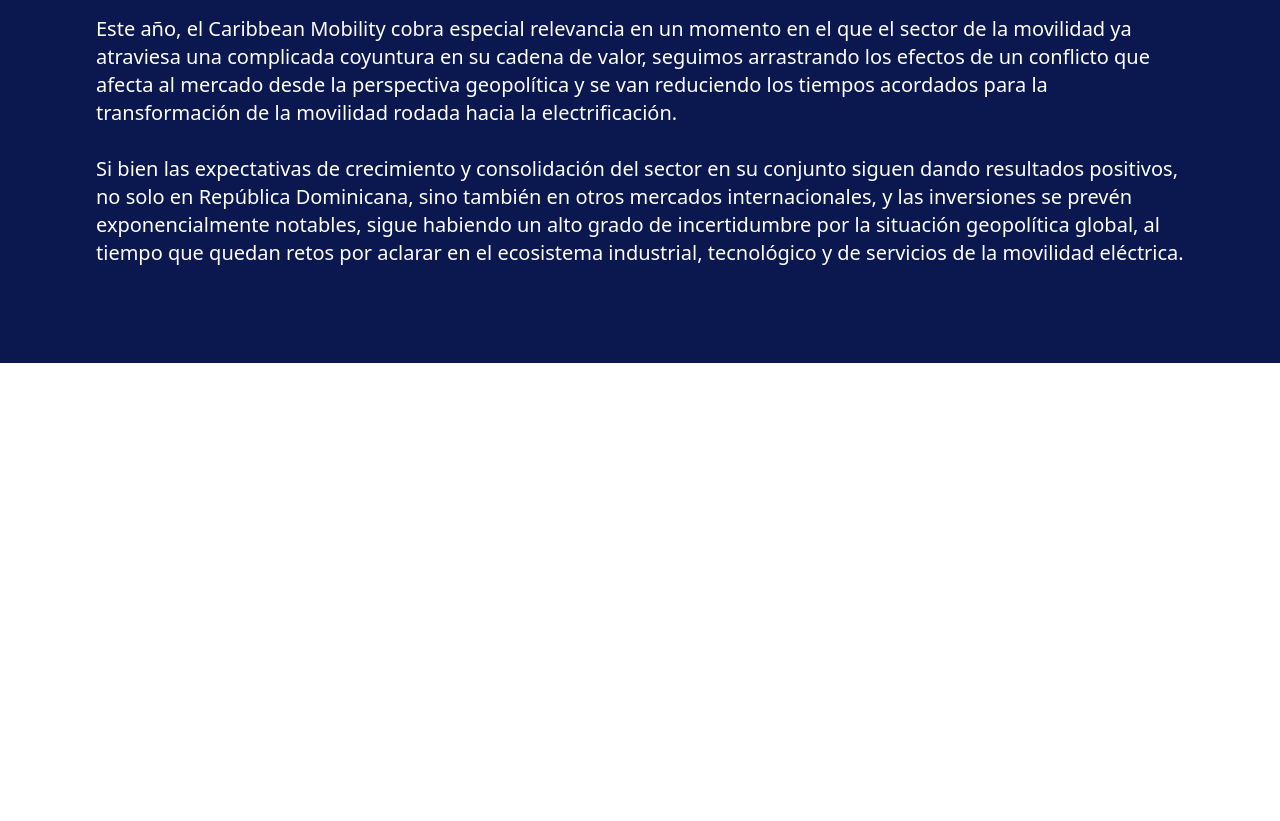
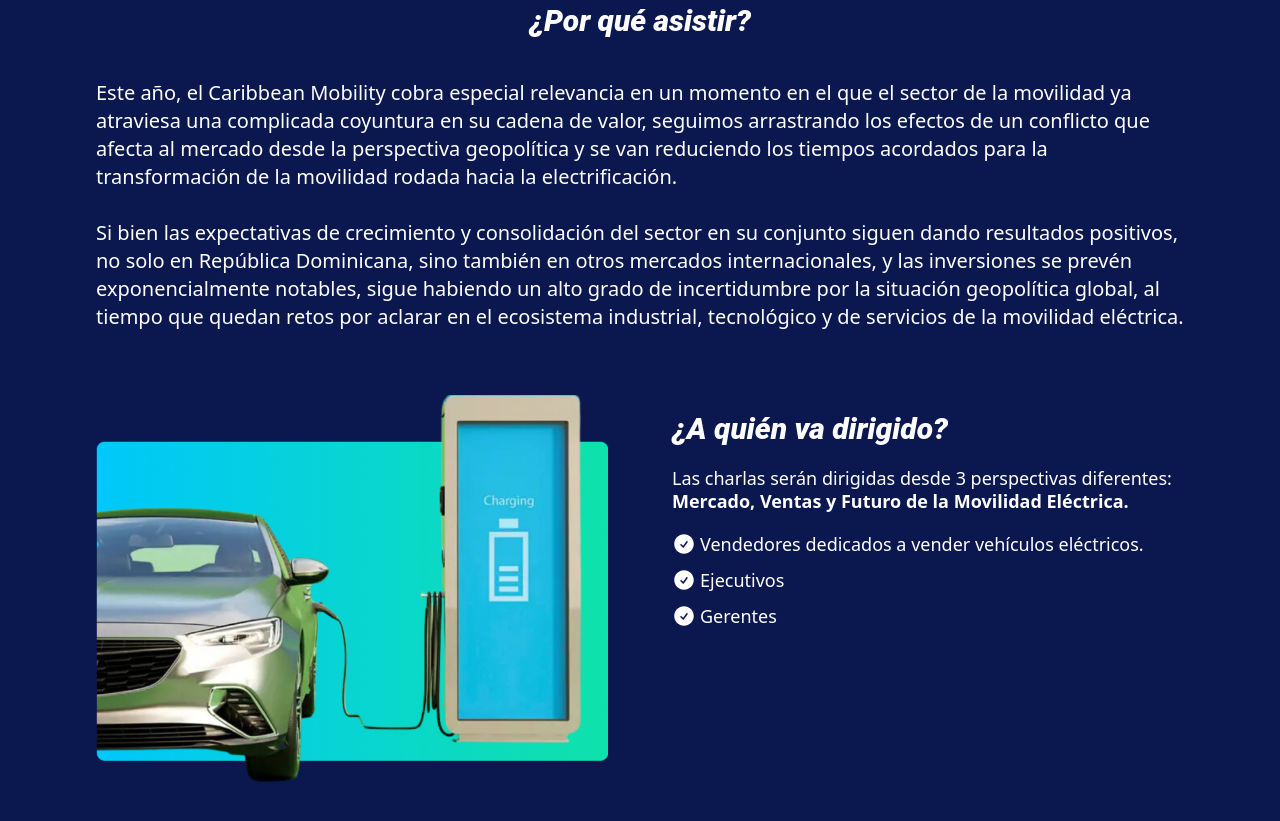
Before and after one commit to IamTenshi/CaribbeanMovility, an Astro site: page / in a window 1280 px wide. Shown: the part 1833-2654 px from the top of the page. Before the commit the page ends 2196 px from the top, so only its background shows below. Built offline with nearby package versions, Linux system fonts and the light colour scheme; Astro itself is replaced by a stand-in of ours; a web font is replaced by a local one.

Commit message:
feat(index): add target audience section

```diff
--- a/src/components/Hero.astro
+++ b/src/components/Hero.astro
@@ -8,11 +8,11 @@
     </video>
   </div>
   <div class="flex flex-col gap-y-8">
-    <h1 class="flex flex-col text-4xl font-roboto italic font-black xs:text-5xl">
+    <h1 class="flex flex-col text-4xl italic font-black font-roboto xs:text-5xl">
       <span class="text-sky-malted">Feria de Movilidad Eléctrica</span>
       <span class="text-white">República Dominicana</span>
     </h1>
-    <div class="flex flex-col xs:flex-row gap-y-2 gap-x-5 text-downriver">
+    <div class="flex flex-col 2xs:flex-row gap-y-2 gap-x-5 text-downriver">
       <button class="px-4 py-1 text-xl font-medium rounded-md bg-bright-sky-blue w-fit">Cómo llegar</button>
       <button class="px-4 py-1 text-xl font-medium rounded-md bg-bright-sky-blue w-fit">Contáctanos</button>
     </div>
--- a/src/components/TargetAudience.astro
+++ b/src/components/TargetAudience.astro
@@ -1,3 +1,29 @@
-<section>
+---
+import { Image } from 'astro:assets';
+import image from '../../public/images/target-audience-img.png';
+import checkIcon from '../../public/icons/check.svg';
+---
 
+<section class="flex flex-col lg:flex-row gap-x-16">
+  <div class="lg:w-1/2">
+    <Image src={image} alt="Ilustración" />
+  </div>
+  <div class="flex flex-col py-4 lg:w-1/2 gap-y-5">
+    <h2 class="text-3xl italic font-black font-roboto">¿A quién va dirigido?</h2>
+    <p class="text-lg leading-tight">Las charlas serán dirigidas desde 3 perspectivas diferentes: <strong class="font-semibold">Mercado, Ventas y Futuro de la Movilidad Eléctrica.</strong></p>
+    <ul class="flex flex-col text-lg leading-none gap-y-3">
+      <li class="flex items-center gap-x-1">
+        <Image src={checkIcon} alt="icono" class="self-start" />
+        Vendedores dedicados a vender vehículos eléctricos.
+      </li>
+      <li class="flex items-center gap-x-1">
+        <Image src={checkIcon} alt="icono" class="self-start" />
+        Ejecutivos
+      </li>
+      <li class="flex items-center gap-x-1">
+        <Image src={checkIcon} alt="icono" class="self-start" />
+        Gerentes
+      </li>
+    </ul>
+  </div>
 </section>
--- a/src/pages/index.astro
+++ b/src/pages/index.astro
@@ -16,7 +16,7 @@ import TargetAudience from '../components/TargetAudience.astro';
 		<Hero />
 		<WhoWeAre />
 		<Partners />
-		<div class="flex flex-col px-8 py-24 text-white bg-downriver md:px-16 lg:px-24">
+		<div class="flex flex-col px-8 py-24 text-white gap-y-16 bg-downriver md:px-16 lg:px-24">
 			<Charlists />
 			<WhyAssist />
 			<TargetAudience />
```
Also changed, not shown: public/icons/check.svg (added), public/images/target-audience-img.png (added).
